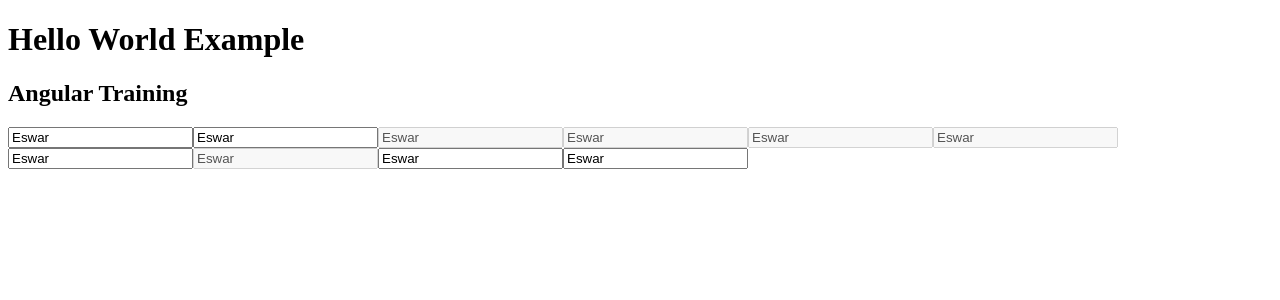
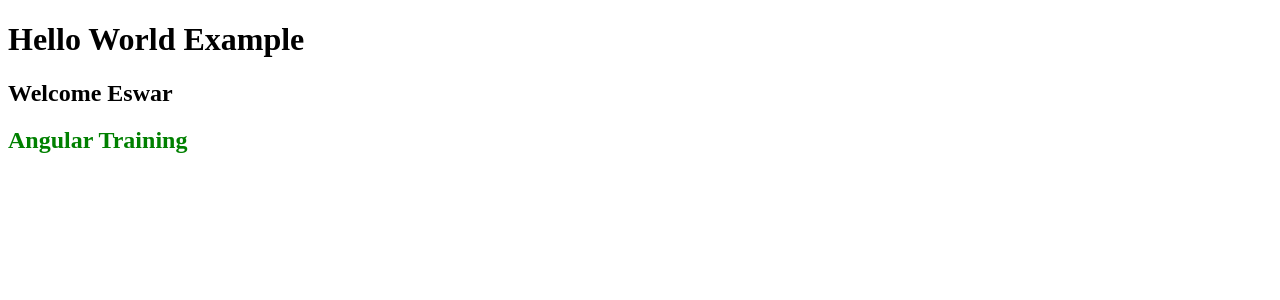
Before and after one commit to eswarpullagan/AngularTraining, an Angular app: page / in a window 1280 px wide. Shown: the top 300 px of the page. Built offline with nearby package versions, Linux system fonts and the light colour scheme.

Commit message:
ClassBinding Lab2

```diff
--- a/src/app/app.component.html
+++ b/src/app/app.component.html
@@ -1,4 +1,4 @@
 <h1>Hello World Example</h1>
 
 
-<app-property-binding></app-property-binding>
+<app-class-binding></app-class-binding>
--- a/src/app/app.module.ts
+++ b/src/app/app.module.ts
@@ -4,12 +4,14 @@
 import { AppComponent } from './app.component';
 import { TestComponent } from './test/test.component';
 import { PropertyBindingComponent } from './property-binding/property-binding.component';
+import { ClassBindingComponent } from './class-binding/class-binding.component';
 
 @NgModule({
   declarations: [
     AppComponent,
     TestComponent,
-    PropertyBindingComponent
+    PropertyBindingComponent,
+    ClassBindingComponent
   ],
   imports: [
     BrowserModule
--- /dev/null
+++ b/src/app/class-binding/class-binding.component.html
@@ -0,0 +1 @@
+<p>class-binding works!</p>
--- /dev/null
+++ b/src/app/class-binding/class-binding.component.ts
@@ -0,0 +1,29 @@
+import { Component, OnInit } from '@angular/core';
+
+@Component({
+  selector: 'app-class-binding',
+  template: `
+  <h2>Welcome {{name}}</h2>
+  <h2 class="text-success">Angular Training</h2>
+  `,
+  styles:[`
+    .text-success{
+      color:green;
+      }
+      .text-danger{
+      color:red;
+      }
+      .text-special{
+      font-style:italic;
+      }
+      `]
+})
+export class ClassBindingComponent implements OnInit {
+  name="Eswar"
+
+  constructor() { }
+
+  ngOnInit() {
+  }
+
+}
```
Also changed, not shown: src/app/class-binding/class-binding.component.css (added), 1 other file (tests, documents, lock files or other folders).
